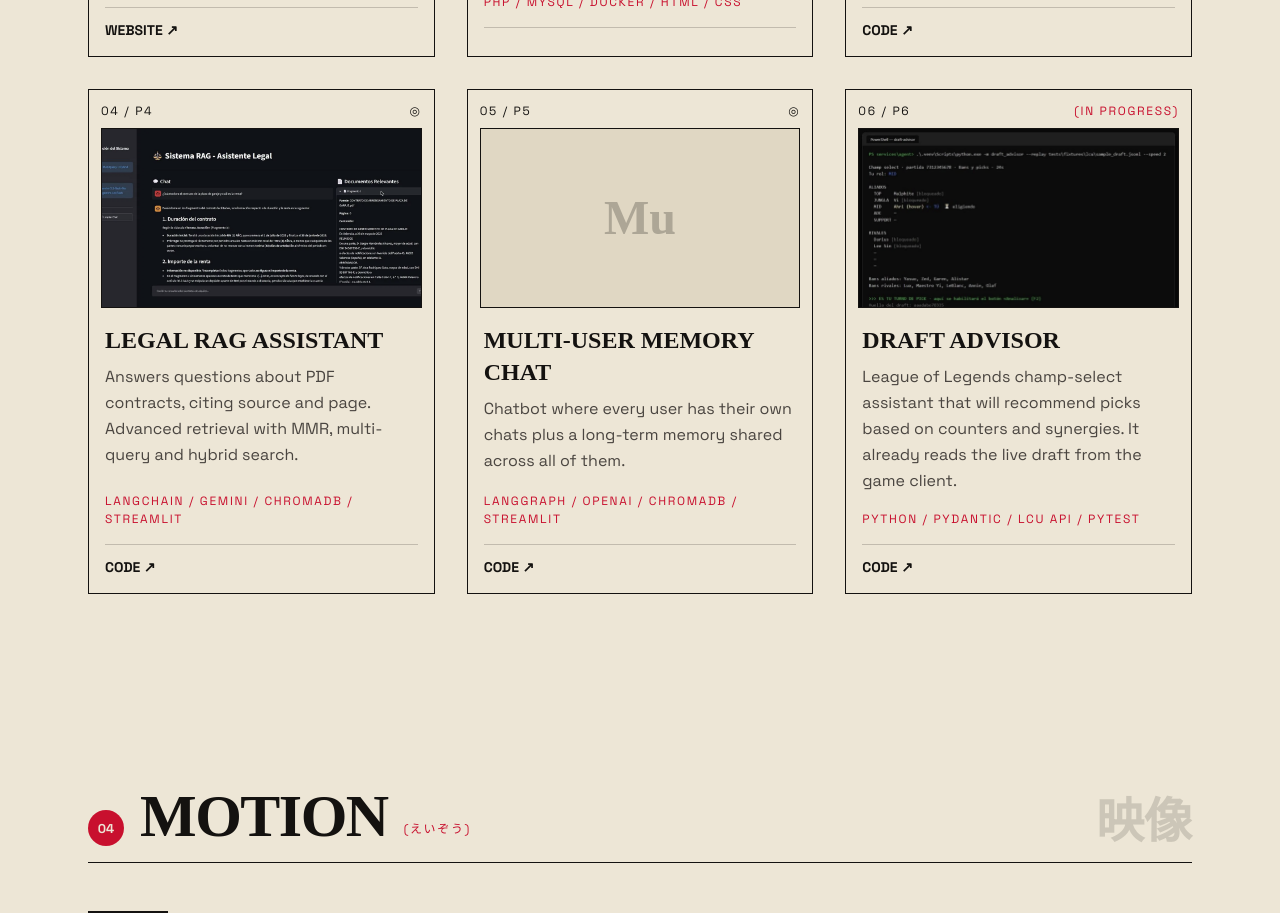
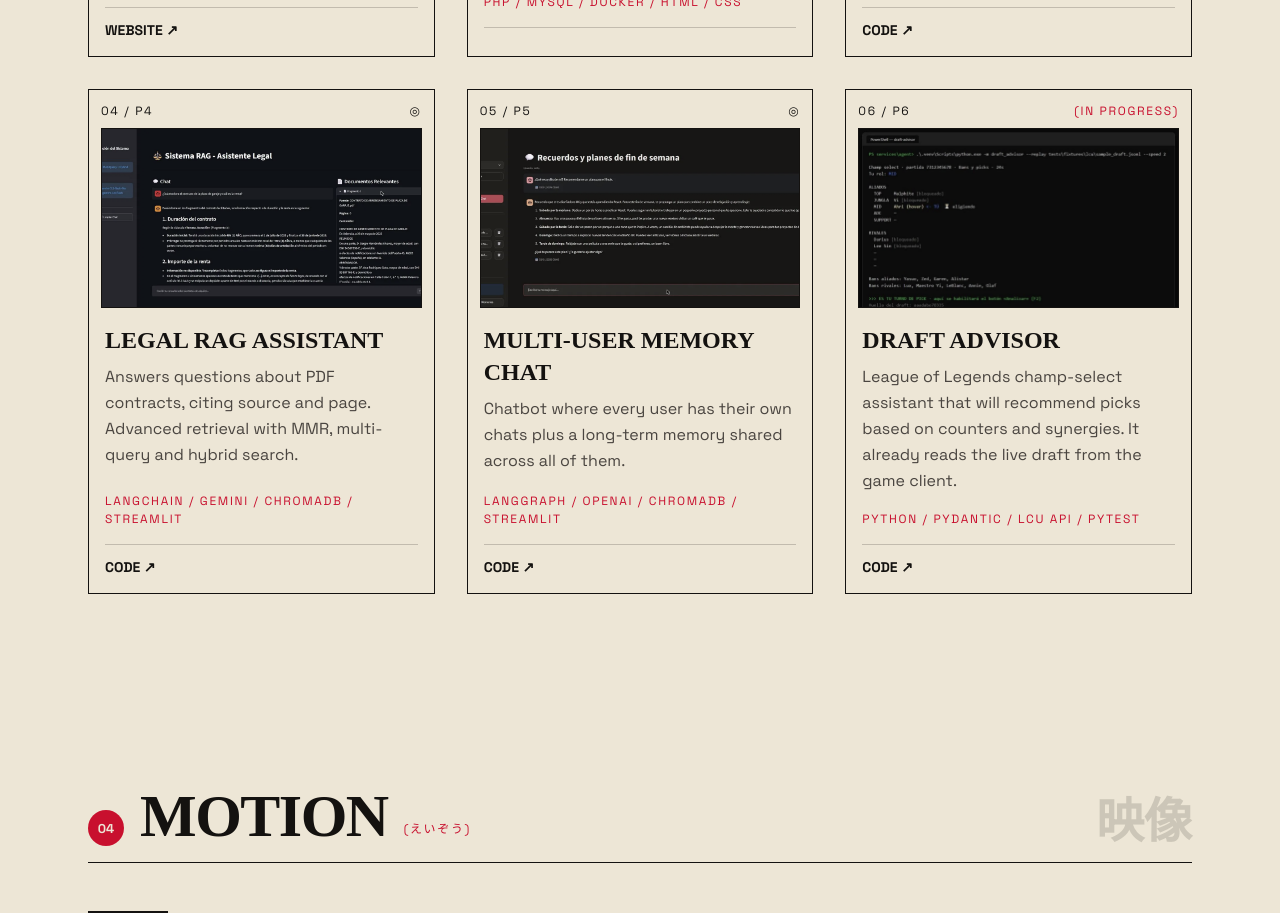
Before and after one commit to Mermo-derr/Mermo-derr.github.io, a React (Vite) app in the folder web/: page / in a window 1280 px wide. Shown: the part 2880-3793 px from the top of the page. Built offline with nearby package versions, Linux system fonts and the light colour scheme; a web font is replaced by a local one.

Commit message:
Captura de Multi-user Chat: las 6 capturas de proyectos completas
Co-Authored-By: Claude Opus 5.5 <noreply@anthropic.com>

```diff
--- a/web/src/data.ts
+++ b/web/src/data.ts
@@ -50,6 +50,7 @@ export const projects: Project[] = [
     name: 'Multi-user Memory Chat',
     stack: ['LangGraph', 'OpenAI', 'ChromaDB', 'Streamlit'],
     repo: 'https://github.com/Mermo-derr/multiuser_chat_system',
+    image: '/img/multiuser-chat.webp',
   },
   {
     id: 'draftAdvisor',
```
Also changed, not shown: web/public/img/multiuser-chat.webp (added), 1 other file (tests, documents, lock files or other folders).
